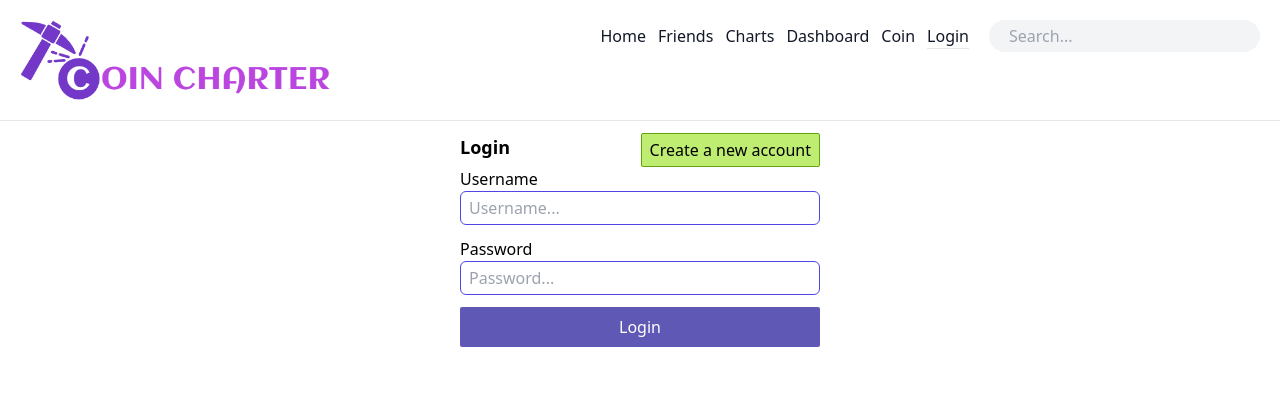
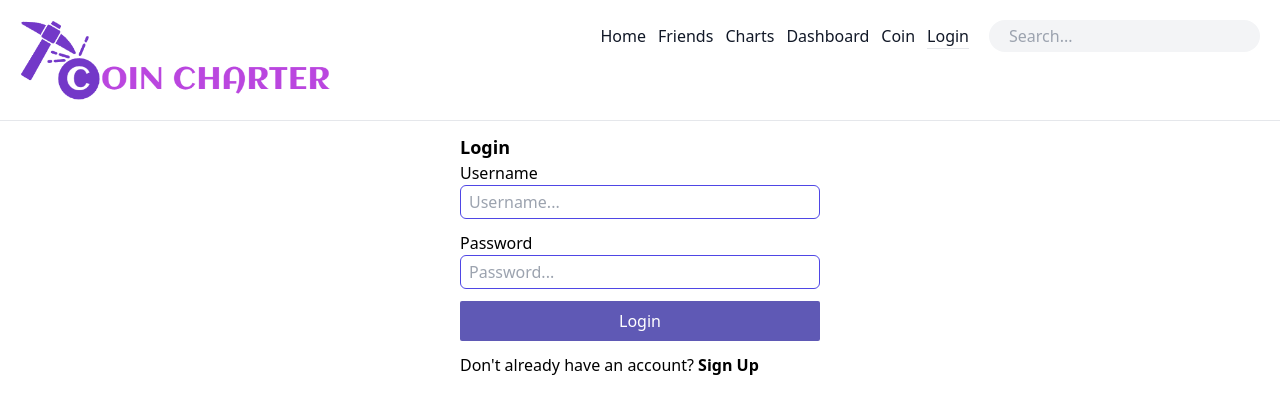
Before and after one commit to bradbrad88/coin-charter, a React app in the folder client/: page /login in a window 1280 px wide. Shown: the top 414 px of the page. Built offline with nearby package versions, Linux system fonts and the light colour scheme.

Commit message:
sign up button styling changed

```diff
--- a/client/src/pages/Login.tsx
+++ b/client/src/pages/Login.tsx
@@ -21,12 +21,6 @@ const Login = () => {
     <div className="p-3 md:w-96 md:mx-auto">
       <div className="flex justify-between">
         <h2 className="text-lg font-bold">Login</h2>
-        <Link
-          to={"/signup"}
-          className="bg-lime-400 border-[1px] border-lime-600 bg-opacity-70 py-1 px-2 rounded-sm hover:bg-opacity-100 transition-colors "
-        >
-          Create a new account
-        </Link>
       </div>
       <form className="flex flex-col gap-3">
         <FormField
@@ -44,6 +38,15 @@ const Login = () => {
           placeholder="Password..."
         />
         <Button onClick={onLogin}>Login</Button>
+        <div>
+          Don't already have an account?{" "}
+          <Link
+            to={"/signup"}
+            className="hover:text-indigo-700 transition-colors font-bold"
+          >
+            Sign Up
+          </Link>
+        </div>
       </form>
     </div>
   );
```
